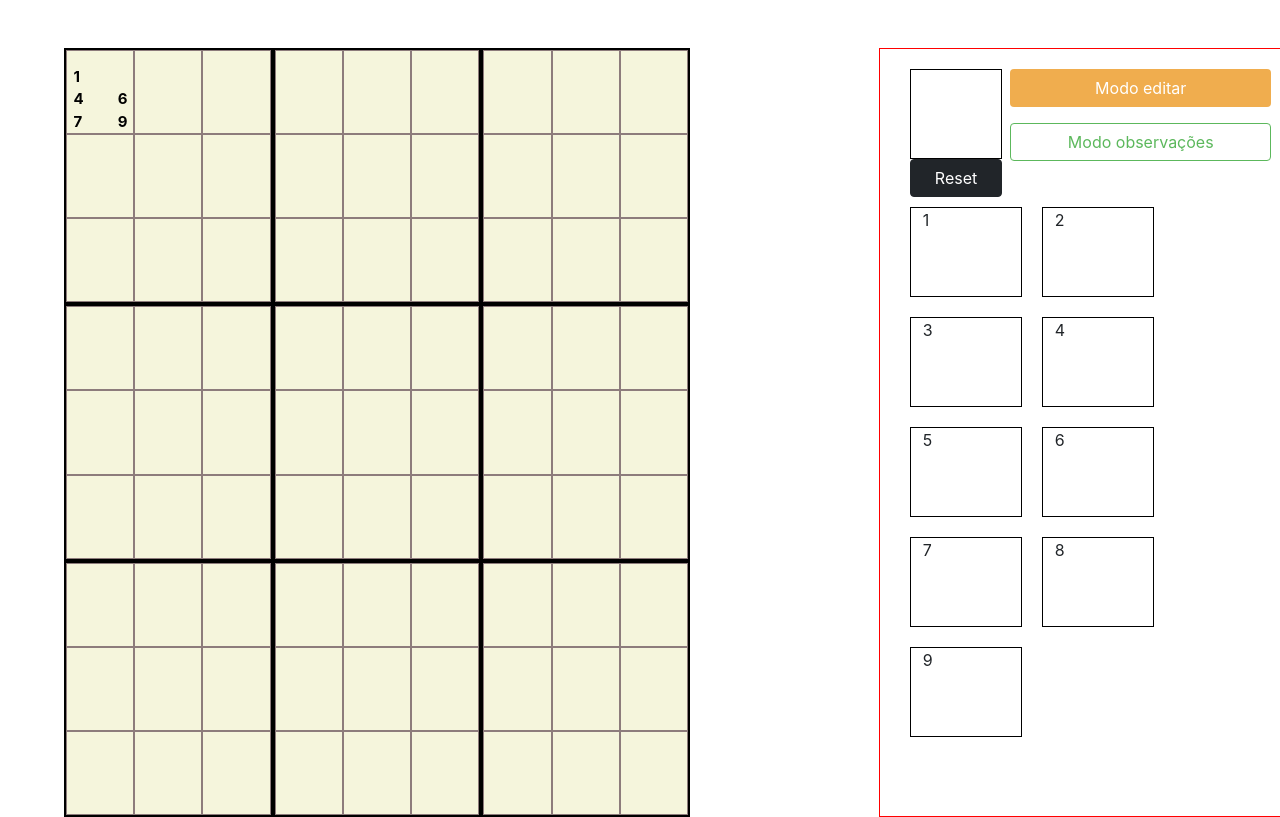
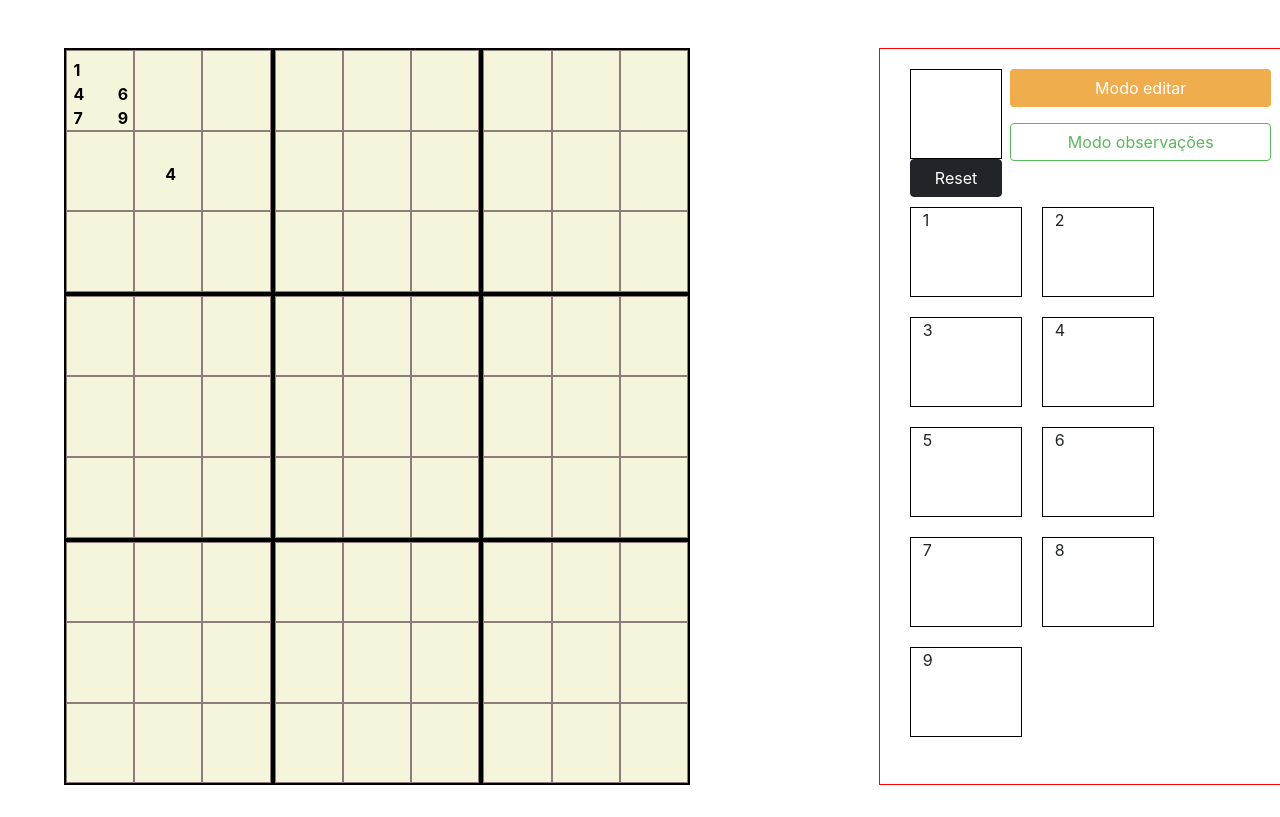
Before and after one commit to BrenoRobertDiogo/sudoku-react, a React (Create React App) app: page / in a window 1280 px wide. Built offline with nearby package versions, Linux system fonts and the light colour scheme.

Commit message:
Pegando a linha e coluna selecionados

```diff
--- a/src/App.jsx
+++ b/src/App.jsx
@@ -3,10 +3,13 @@ import './App.css';
 import { Blocos } from './Components/Blocos/Index';
 import { Configuracoes } from './Components/Configuracoes/Index';
 import { blocosUsar } from './Data/configInicial';
+import { PegaColuna, PegaLinha } from './utils/FuncoesBlocos';
 
 export const GlobalContext = React.createContext();
 export const globalState = {
   BlocoSelecionado: undefined,
+  LinhaSelecionada: [],
+  ColunaSelecionada: [],
   Blocos: blocosUsar,
   Modo: 'Editar', // Observar
 };
@@ -14,7 +17,9 @@ export const globalState = {
 function App() {
   const [contexto, setContexto] = useState(globalState);
   const handleClickBloco = (BlocoSelecionado) => {
-    setContexto({ ...contexto, BlocoSelecionado });
+    const LinhaSelecionada = PegaLinha(BlocoSelecionado, contexto.Blocos);
+    const ColunaSelecinonada = PegaColuna(BlocoSelecionado, contexto.Blocos);
+    setContexto({ ...contexto, BlocoSelecionado, LinhaSelecionada });
   };
 
   return (
--- a/src/Components/Bloco/Index.jsx
+++ b/src/Components/Bloco/Index.jsx
@@ -12,7 +12,10 @@ export function Bloco({ onClickBloco = undefined, idBloco, mostrando = false })
     contexto.BlocoSelecionado === undefined
       ? 'beige'
       : configInicial.id !== contexto.BlocoSelecionado.id
-      ? 'beige'
+      ? // ? 'beige'
+        contexto.ColunaSelecionada.includes(configInicial.id) || contexto.ColunaSelecionada.includes(configInicial.id)
+        ? '#cbf4ff'
+        : 'beige'
       : 'rgb(137, 231, 255)';
   // const numeroBloco = Math.floor(Math.random() * 10);
 
@@ -21,33 +24,25 @@ export function Bloco({ onClickBloco = undefined, idBloco, mostrando = false })
       <div
         className="bloco"
         style={{
-          // width: mostrando ? '100%' : '100%',
-          // height: mostrando ? '100%' : '100%',
           cursor: mostrando ? 'not-allowed' : 'pointer',
           backgroundColor: corFundo,
         }}
         onClick={() => (onClickBloco ? onClickBloco(configInicial) : '')}
       >
+        {numeroBloco != undefined && (
           <div className="row numero-escolhido">
-          {/* <div className="col"></div>
-          <div className="col">{numeroBloco}</div>
-          <div className="col"></div> */}
             {observacoes.map((serAtual) => {
               return (
-              <div key={serAtual} className="col-4 observacao">
-                {serAtual == 5 && <h1>{numeroBloco}</h1>}
+                <div key={serAtual} className="col-4 " style={{ visibility: serAtual == 5 ? 'visible' : 'hidden' }}>
+                  {numeroBloco}
                 </div>
               );
             })}
           </div>
+        )}
+
         {numeroBloco == undefined && (
-          <div
-            className="row observacoes"
-            // style={{
-            // visibility: observacoes.includes(numeroBloco) ? 'hidden' : 'visible',
-            // display: numeroBloco ? 'none' : '',
-            // }}
-          >
+          <div className="row observacoes">
             {observacoes.map((serAtual) => (
               <div
                 key={serAtual}
--- a/src/Components/Bloco/styles.css
+++ b/src/Components/Bloco/styles.css
@@ -3,19 +3,17 @@
   /* background-color: rgb(188, 240, 253); */
   /* background-color: rgb(137, 231, 255); */
   color: black;
-  font-weight: 100;
   border: 1px solid rgb(141, 124, 124);
   width: 100%;
-  height: 100%;
+  /* height: 97.04px; */
   /* min-width: 85px; */
-  /* min-height: 85px; */
   /* max-height: 100%; */
 }
 
 .observacao {
   padding: 0;
   font-weight: 1;
-  font-size: 15px;
+  font-size: 16px;
   color: black;
   font-weight: bold;
 
@@ -29,8 +27,10 @@
 }
 
 .numero-escolhido {
-  height: 100%;
+  /* height: 100%; */
+  /* width: 100%; */
+  font-weight: bold;
+  font-size: 16px;
   /* height: 0; */
-  /* margin-left: 10%; */
-  /* margin-top: 10%; */
+  margin-top: 10%;
 }
--- a/src/Components/Configuracoes/Index.jsx
+++ b/src/Components/Configuracoes/Index.jsx
@@ -54,20 +54,9 @@ export function Configuracoes() {
   const novaObservacao = (observacao) => {
     if (!BlocoSelecionado) return;
     novaEdicao(undefined);
-    const BlocosT = contexto.Blocos;
     var novaLista = BlocoSelecionado.sugestoes;
-    console.log(novaLista);
     novaLista[observacao] = !novaLista[observacao];
     setContexto({ ...contexto, BlocoSelecionado: { ...BlocoSelecionado, sugestoes: novaLista } });
-    /* setContexto({
-      ...contexto,
-      Blocos: BlocosT.map((bloco) => {
-        console.log(bloco);
-        return bloco.id == BlocoSelecionado.id ? novaLista : { ...bloco };
-      }),
-    }); */
-
-    console.log('asdasdasdasdasdasd');
   };
 
   return (
--- a/src/Data/configInicial.js
+++ b/src/Data/configInicial.js
@@ -26,7 +26,7 @@ export const blocosUsar = [
   {
     id: 4,
     NumEscolhido: undefined,
-    numDefault: undefined,
+    numDefault: 4,
     sugestoes: [false, false, false, false, false, false, false, false, false],
   },
   {
--- /dev/null
+++ b/src/utils/FuncoesBlocos.js
@@ -0,0 +1,58 @@
+function PegaInicioLinha(Bloco, Blocos) {
+  const inicioLinhas = [0, 3, 6, 27, 30, 33, 54, 57, 60];
+  var inicioLinha = {};
+  // eslint-disable-next-line for-direction
+  for (let i = Bloco.id; i >= 0; i--) {
+    const bloco = Blocos[i];
+    const id = bloco.id;
+    if (id % 3 == 0 || id == 0 || inicioLinhas.includes(bloco.id)) {
+      if (inicioLinhas.includes(bloco.id)) {
+        inicioLinha = bloco;
+        break;
+      } else {
+        i -= 8;
+      }
+    }
+  }
+  return inicioLinha;
+}
+
+export function PegaLinha(Bloco, Blocos) {
+  var inicioLinha = PegaInicioLinha(Bloco, Blocos);
+  var linha = [];
+
+  for (let i = inicioLinha.id; i <= inicioLinha.id + 20; i++) {
+    const bloco = Blocos[i];
+    if (i == Bloco.id + 20) {
+      break;
+    }
+    if (i == inicioLinha.id + 2 || i == inicioLinha.id + 2 + 9) {
+      i += 6;
+    }
+    linha.push(bloco);
+    // console.log(bloco);
+  }
+  return linha;
+}
+
+export function PegaColuna(Bloco, Blocos) {
+  const primeiroColuna = achaNumero(Bloco.id);
+}
+
+function achaNumero(idInicial, idAtual = idInicial, f = 0) {
+  const primeiraLinha = [0, 1, 2, 9, 10, 11, 18, 19, 20];
+  if (primeiraLinha.includes(idAtual)) {
+    return idAtual;
+  } else if (primeiraLinha.includes(idAtual - 3) || primeiraLinha.includes(idAtual - 6)) {
+    return achaNumero(idAtual - 3);
+  } else if (
+    primeiraLinha.includes(idAtual - 27 - 3) ||
+    primeiraLinha.includes(idAtual - 27 - 6) ||
+    primeiraLinha.includes(idAtual - 27 * 2 - 3) ||
+    primeiraLinha.includes(idAtual - 27 * 2 - 6)
+  ) {
+    return achaNumero(idInicial, idAtual - 27);
+  } else {
+    return achaNumero(idInicial, idAtual - 27);
+  }
+}
```
Also changed, not shown: src/Components/Blocos/Index.jsx (+0 -12 lines). Lines whose indentation alone changed are shown as unchanged.
